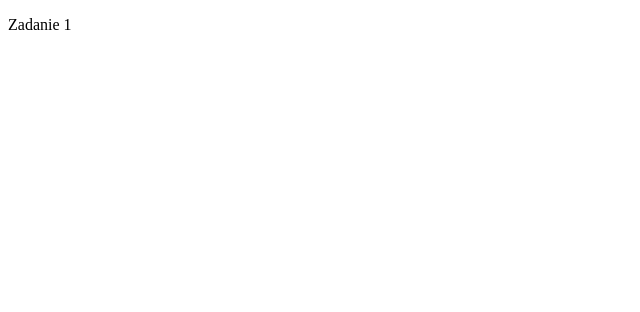
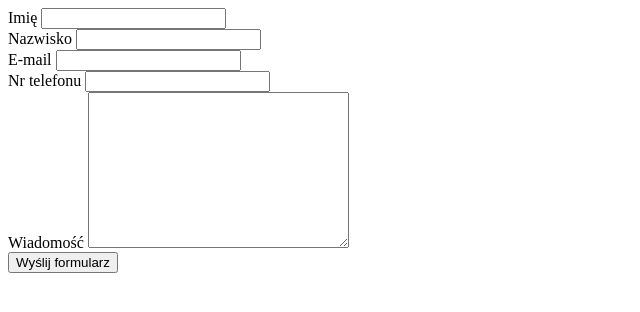
Before and after one commit to marthaishere/marthaishere.github.io, a plain HTML site: page zadania-domowe/zadanie-1/index.html in a window 1280 px wide. Shown: the whole page, without its empty margins (0-640 px from the left). Drawn offline with Linux system fonts and the light colour scheme.

Commit message:
formularz

```diff
--- a/zadania-domowe/zadanie-1/index.html
+++ b/zadania-domowe/zadanie-1/index.html
@@ -5,6 +5,25 @@
     <title>Zadanie 1</title>
 </head>
 <body>
-    <p>Zadanie 1</p>
+    <form action="https://formspree.io/m.gostynska@gmail.com" method="post">
+    <!--  <form action="https://formspree.io/emailaddress" method="post">  -->
+
+        <label for="name">Imię</label>
+        <input type="text" id="name" name="Imię"><br>
+
+        <label for="surname">Nazwisko</label>
+        <input type="text" id="surname" name="Nazwisko"><br>
+
+        <label for="email">E-mail</label>
+        <input type="text" id="email" name="email"><br>
+
+        <label for="telephone">Nr telefonu</label>
+        <input type="text" id="telephone"><br>
+
+        <label for="message">Wiadomość</label>
+        <textarea name="message" id="message" cols="30" rows="10"></textarea><br>
+
+        <input type="submit" value="Wyślij formularz">
+    </form>
 </body>
 </html>
```
Also changed, not shown: zadania-domowe/formularz-html/index.html (added, +35 -0 lines).
